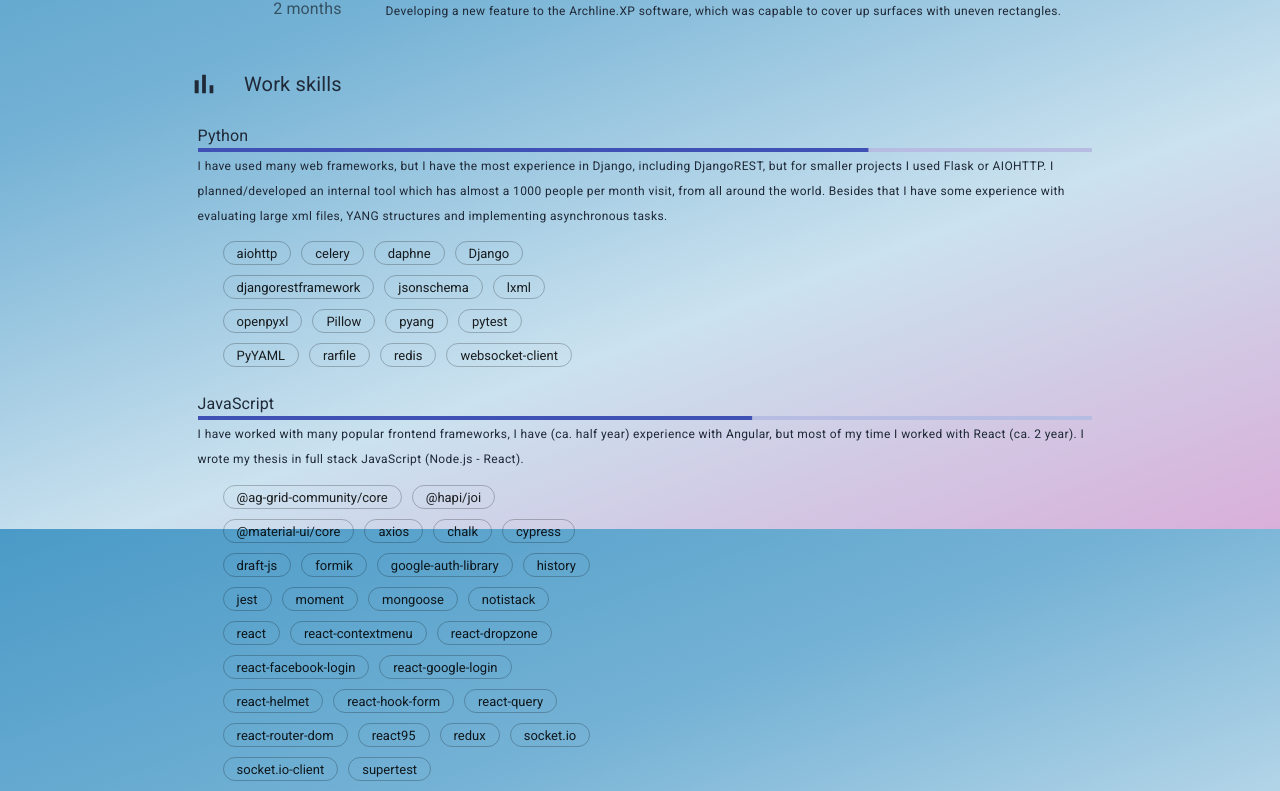
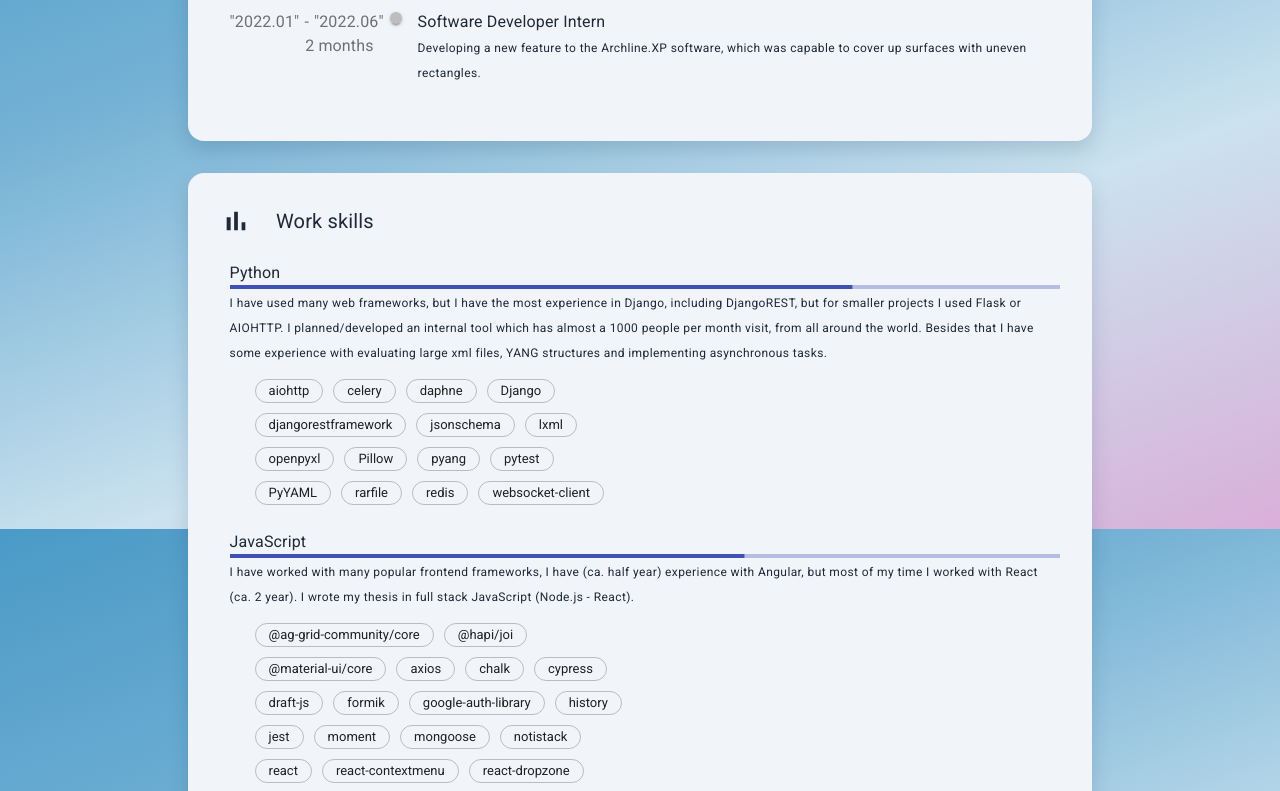
Before and after one commit to danikova/online-cv, a React (Vite) app: page / in a window 1280 px wide. Shown: the part 1071-1862 px from the top of the page. Built offline with nearby package versions, Linux system fonts and the light colour scheme.

Commit message:
WIP: section refact

```diff
--- a/src/@components/GradientBg.tsx
+++ b/src/@components/GradientBg.tsx
@@ -1,4 +1,9 @@
 import { useState, useEffect, useRef } from 'react';
+
+function capRatioPercent(ratio: number) {
+  const percent = ratio * 100;
+  return Math.min(Math.max(0, percent), 100);
+}
 
 export default function GraidentBg({ children }) {
   const [scrollRatio, setScrollRatio] = useState(0);
@@ -27,7 +32,7 @@ export default function GraidentBg({ children }) {
     style={{
       backgroundImage: 'linear-gradient(160deg, #4A9AC7, #75B2D5, #CBE2EF, #D9AFD9)',
       backgroundSize: '400% 400%',
-      backgroundPosition: `${scrollRatio * 90}% ${scrollRatio * 90}%`
+      backgroundPosition: `${capRatioPercent(scrollRatio)}% ${capRatioPercent(scrollRatio)}%`
     }}
   >
     {children}
--- a/src/@components/main/Profile.tsx
+++ b/src/@components/main/Profile.tsx
@@ -67,7 +67,7 @@ export function Profile() {
         leave="duration-75"
         leaveFrom="opacity-100 translate-y-0"
         leaveTo="opacity-0 -translate-y-20"
-        className='fixed top-0 left-0 transform transition'
+        className='fixed top-0 left-0 transform transition z-50'
       >
         <header className='w-screen h-[4.25rem] bg-slate-200/30 z-10 px-16 pt-4 backdrop-blur-sm'>
           <div className='min-w-full flex'>
--- a/src/@components/main/sections/index.tsx
+++ b/src/@components/main/sections/index.tsx
@@ -1,33 +1,25 @@
-import { Box, createStyles, makeStyles } from '@material-ui/core';
 import { SchoolSection } from './SchoolSection';
 import { WorkSection } from './WorkSection';
 import { LanguagesSection } from './LanguagesSection';
 import { HobbySection } from './HobbySection';
 import { SkillsSection } from './SkillsSection';
 
-const useStyles = makeStyles((theme) =>
-  createStyles({
-    sectionsRoot: {
-      margin: '0.1in 0',
-    },
-    sectionsWrapper: {
-      margin: '0.2in 0',
-    },
-  })
-);
+import HoverContainer from '@components/HoverContainer';
+
+const sectionList = [
+  WorkSection,
+  SkillsSection,
+  SchoolSection,
+  LanguagesSection,
+  HobbySection
+];
 
 export function Sections() {
-  const classes = useStyles();
-
   return (
-    <Box className={classes.sectionsRoot}>
-      <Box className={classes.sectionsWrapper}>
-        <WorkSection />
-        <SkillsSection />
-        <SchoolSection />
-        <LanguagesSection />
-        <HobbySection />
-      </Box>
-    </Box>
+    <>
+      {sectionList.map((Section, i) => <HoverContainer key={`section-${i}`} className='mb-8 p-8 w-full z-0'>
+        <Section />
+      </HoverContainer>)}
+    </>
   );
 }
--- a/src/index.css
+++ b/src/index.css
@@ -24,7 +24,7 @@ animation-duration: 250ms;
   position: relative;
   display: inline-block;
   box-shadow: rgba(13, 38, 76, 0.15) 0px 9px 20px;
-  transition: all 0.3s ease-in-out;
+  transition: all 100ms cubic-bezier(0.4, 0, 0.2, 1);
 }
 
 .cm-primary-shadow::after {
@@ -37,11 +37,11 @@ animation-duration: 250ms;
   height: 100%;
   opacity: 0;
   box-shadow: rgba(13, 38, 76, 0.3) 0px 9px 20px;
-  transition: opacity 0.15s ease-in-out;
+  transition: opacity 150ms cubic-bezier(0.4, 0, 0.2, 1);
 }
 
 .cm-primary-shadow:hover {
-  transform: translate(-1px, -2px);
+  transform: translate(-1px, -1px);
 }
 
 .cm-primary-shadow:hover::after {
```
